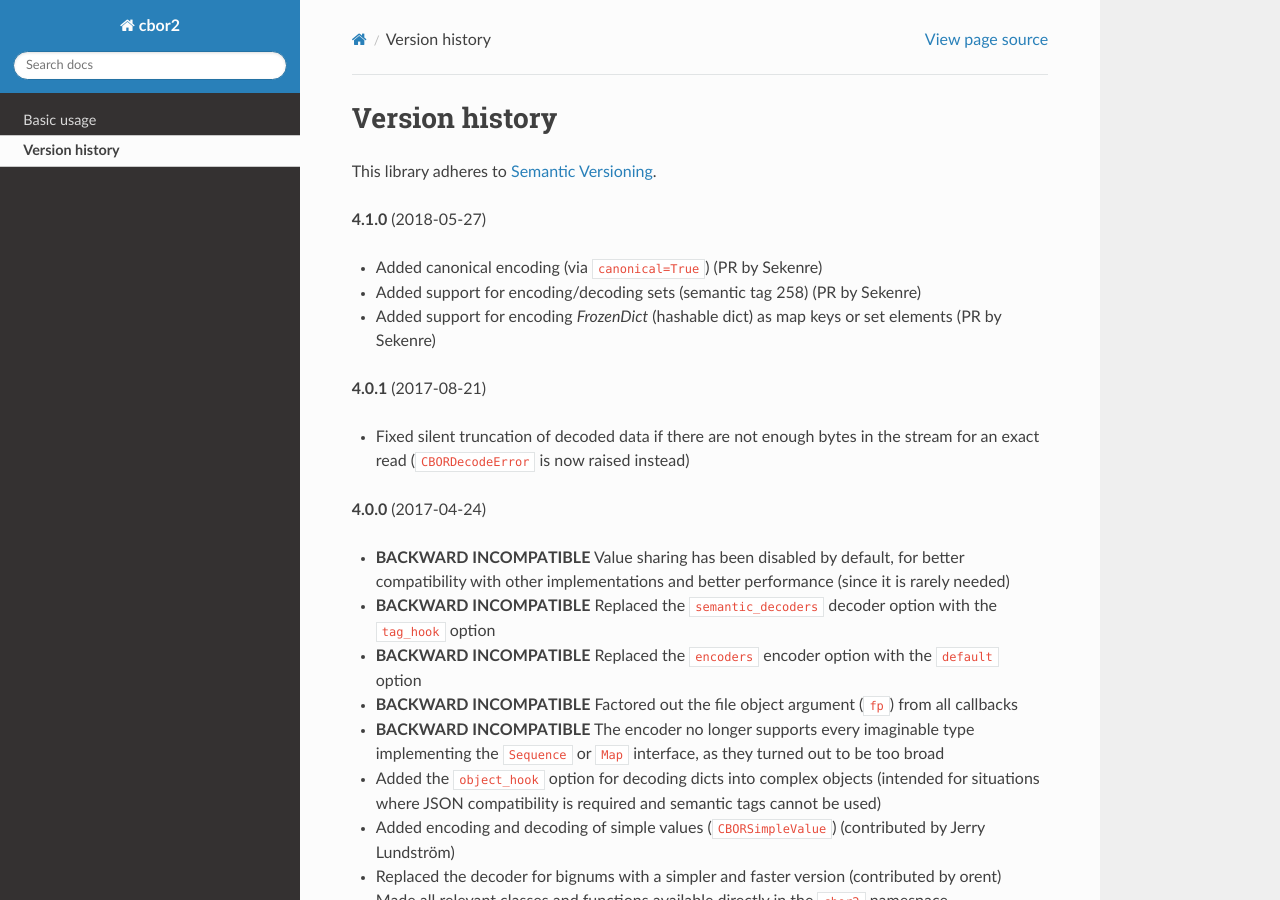
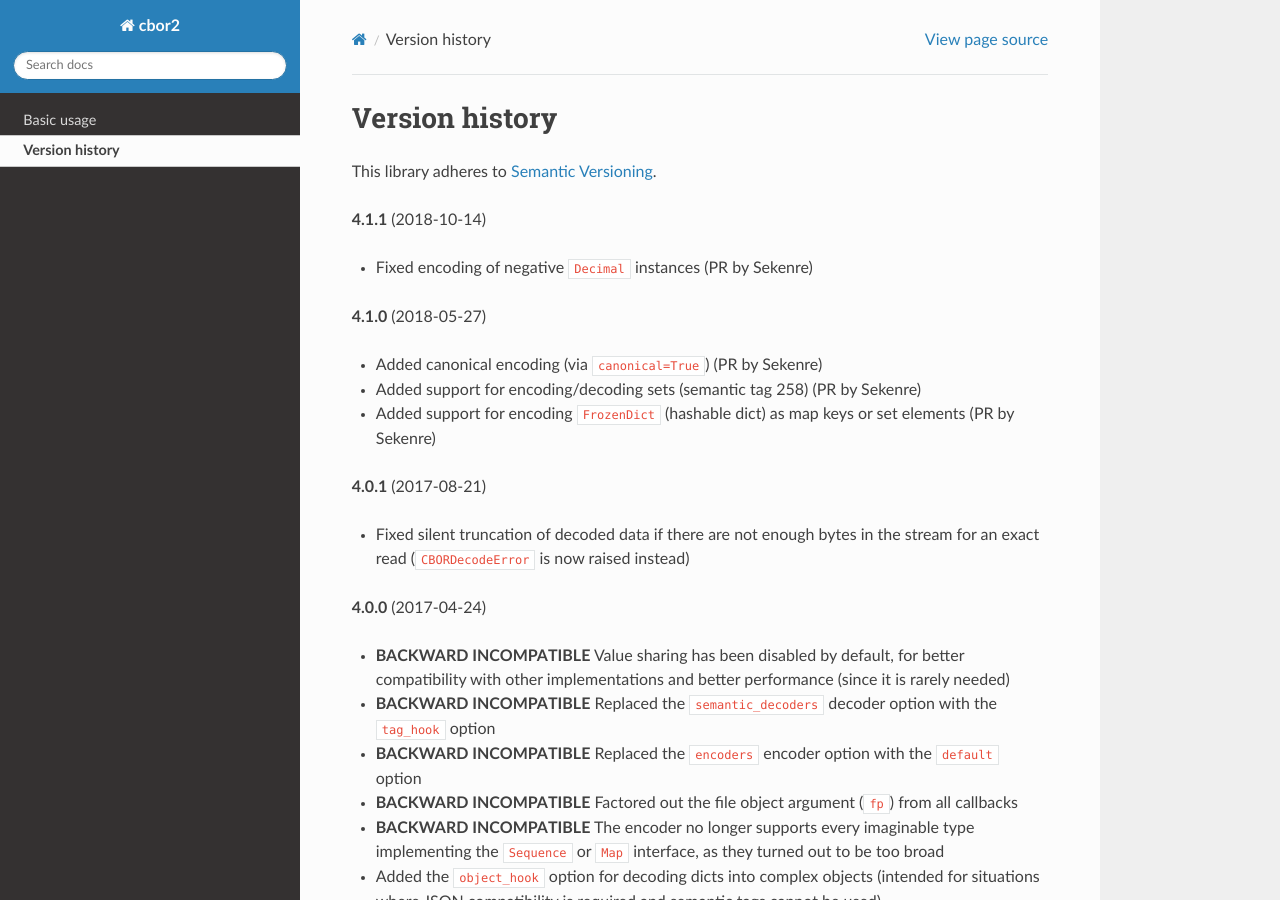
Before and after one commit to agronholm/cbor2, a Sphinx documentation site: the page built from docs/versionhistory.rst, in a window 1280 px wide and 900 px high. Built offline with Sphinx 7.4.7 and the Read the Docs theme 2.0.0, drawn with Linux system fonts in a browser that asks for light colours; pages that are not in the unit, such as notebooks, are missing from menus.

Commit message:
Updated version history

```diff
--- a/docs/versionhistory.rst
+++ b/docs/versionhistory.rst
@@ -3,11 +3,15 @@ Version history
 
 This library adheres to `Semantic Versioning <http://semver.org/>`_.
 
+**4.1.1** (2018-10-14)
+
+- Fixed encoding of negative ``Decimal`` instances (PR by Sekenre)
+
 **4.1.0** (2018-05-27)
 
 - Added canonical encoding (via ``canonical=True``) (PR by Sekenre)
 - Added support for encoding/decoding sets (semantic tag 258) (PR by Sekenre)
-- Added support for encoding `FrozenDict` (hashable dict) as map keys or set elements
+- Added support for encoding ``FrozenDict`` (hashable dict) as map keys or set elements
   (PR by Sekenre)
 
 **4.0.1** (2017-08-21)
```
